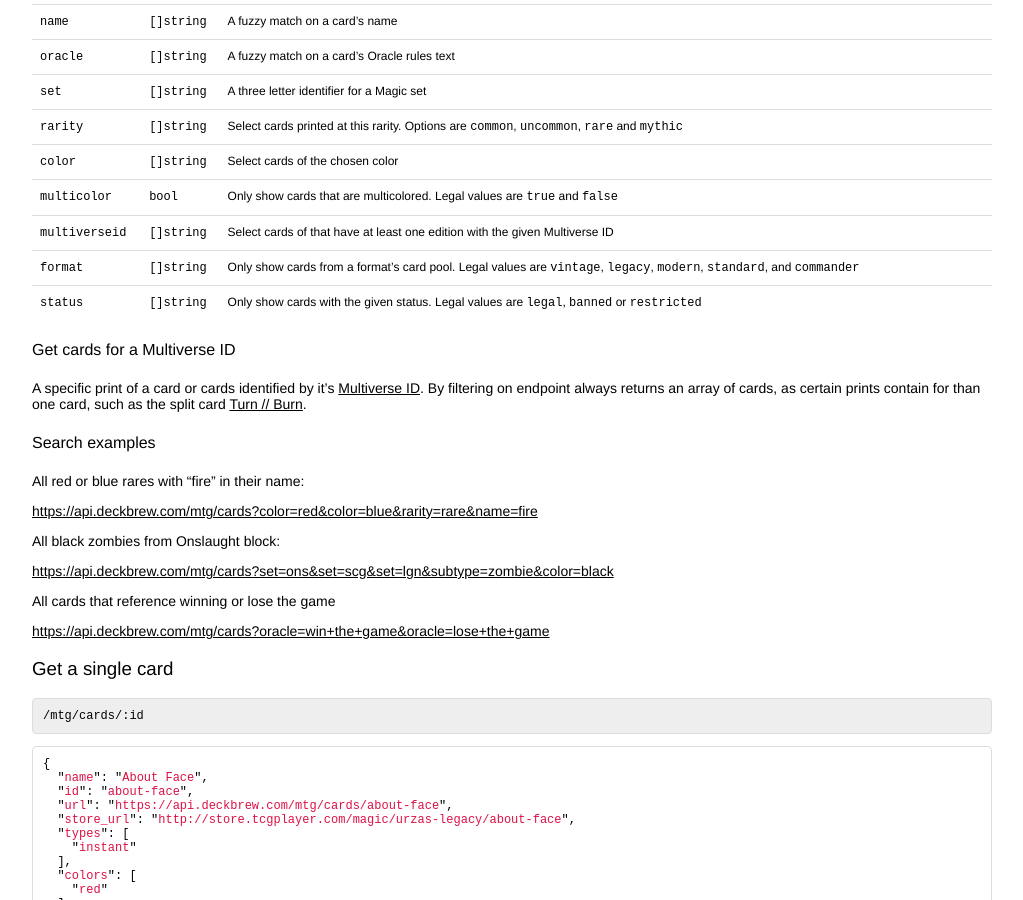
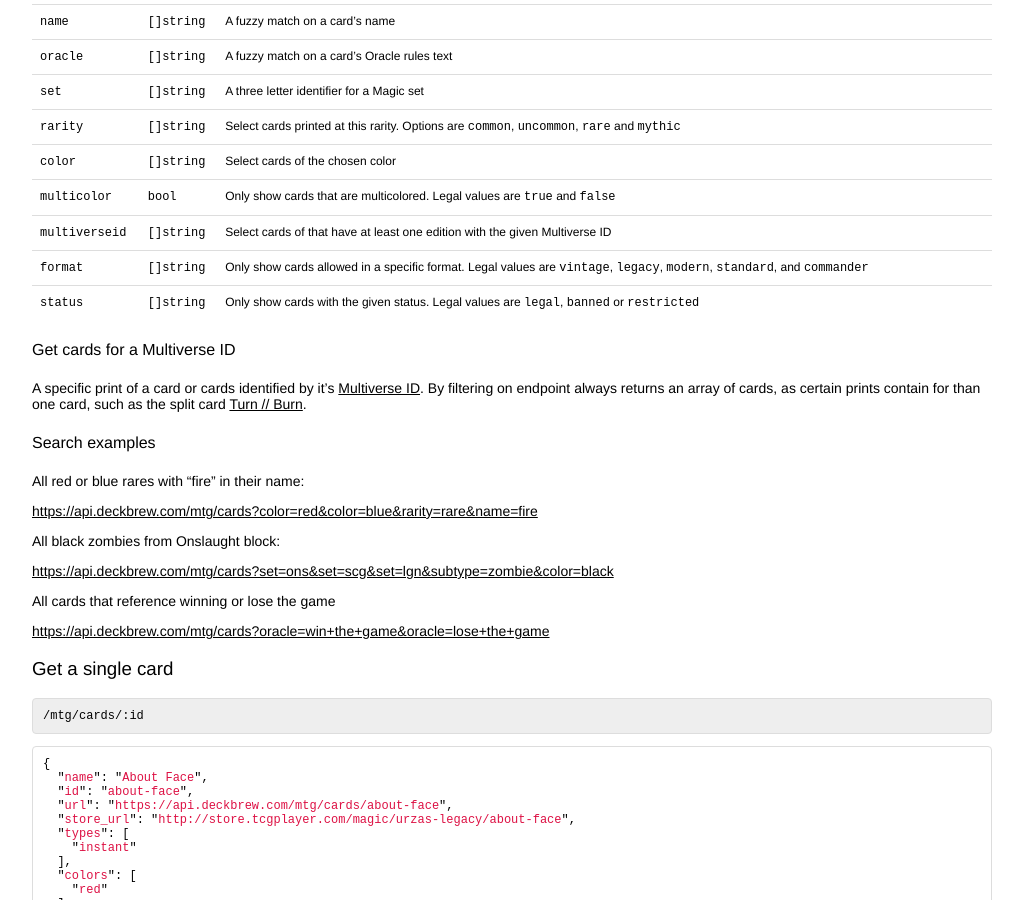
Before and after one commit to jerryharrison/deckbrew-website, a Jekyll site: the page built from api/index.md, in a window 1280 px wide and 900 px high, scrolled down 2188 px. Shown: the whole window, without its empty margins (128-1151 px from the left). Built offline with Jekyll 4.4.1, drawn with Linux system fonts in a browser that asks for light colours; Markdown is read by kramdown in place of the engine named in the settings; some of the changed text lies outside the part shown.

Commit message:
Fix broken links on the homepage

```diff
--- a/api/index.md
+++ b/api/index.md
@@ -47,6 +47,8 @@
 | ---- | ----------- |
 | next | Shows the URL of the immediate next page of results.|
 | prev | Shows the URL of the immediate previous page of results. |
+
+
 
 ### Errors
 
@@ -142,15 +144,16 @@
 | `color` | `[]string` | Select cards of the chosen color |
 | `multicolor` | `bool` | Only show cards that are multicolored. Legal values are `true` and `false` |
 | `multiverseid` | `[]string` | Select cards of that have at least one edition with the given Multiverse ID |
-| `format` | `[]string` | Only show cards from a format's card pool. Legal values are `vintage`, `legacy`, `modern`, `standard`, and `commander` |
+| `format` | `[]string` | Only show cards allowed in a specific format. Legal values are `vintage`, `legacy`, `modern`, `standard`, and `commander` |
 | `status` | `[]string` | Only show cards with the given status. Legal values are `legal`, `banned` or `restricted` |
 
 #### Get cards for a Multiverse ID
 
 A specific print of a card or cards identified by it's [Multiverse
-ID](http://gatherer.wizards.com/pages/Help.aspx). By filtering on  endpoint always returns
-an array of cards, as certain prints contain for than one card, such as the
-split card [Turn // Burn](https://api.deckbrew.com/mtg/cards?multiverseid=369080).
+ID](http://gatherer.wizards.com/pages/Help.aspx). By filtering on  endpoint
+always returns an array of cards, as certain prints contain for than one card,
+such as the split card [Turn //
+Burn](https://api.deckbrew.com/mtg/cards?multiverseid=369080).
 
 #### Search examples
 
--- a/css/deck.css
+++ b/css/deck.css
@@ -39,7 +39,8 @@
 }
 
 #side img {
-  height: 425px;
+  height: 300px;
+  margin: 0 auto;
   display: block;
 }
 
--- a/index.html
+++ b/index.html
@@ -4,7 +4,7 @@
 nav-overview: active
 ---
 <div id="home">
-  <p class="tagline">From a <a href="https://api.deckbrew.com/mtg/cards/9d2d73ded70305a1487a44e3d3e345eb">riptide laboratory</a> deep below the <a href="https://api.deckbrew.com/mtg/cards/96dfe593ff7497eee8ad48b015437089">underground sea</a>, we're <a href="https://api.deckbrew.com/mtg/cards/a07d06add8a712847c594a77c4c13928">toiling</a> away on creating the greatest deck building website ever to see the <a href="https://api.deckbrew.com/mtg/cards/9d07f77e054d857bc07872ff1d9eeb83">light of day</a>. While we work, check out our awesome <a href="/api/">Magic: The Gathering API</a>.</p>
+  <p class="tagline">From a <a href="https://api.deckbrew.com/mtg/cards/riptide-laboratory">riptide laboratory</a> deep below the <a href="https://api.deckbrew.com/mtg/cards/underground-sea">underground sea</a>, we're <a href="https://api.deckbrew.com/mtg/cards/toil">toiling</a> away on creating the greatest deck building website ever to see the <a href="https://api.deckbrew.com/mtg/cards/light-of-day">light of day</a>. While we work, check out our awesome <a href="/api/">Magic: The Gathering API</a>.</p>
 
   <div id="embed_signup">
     <form action="http://projecthawkthorne.us5.list-manage.com/subscribe/post?u=4ed9388d8e8d2f911684c8af1&amp;id=d67120a548" method="post" id="mc-embedded-subscribe-form" name="mc-embedded-subscribe-form" class="validate" target="_blank" novalidate>
```
Also changed, not shown: other parts of api/index.md (+1 -1 lines).
